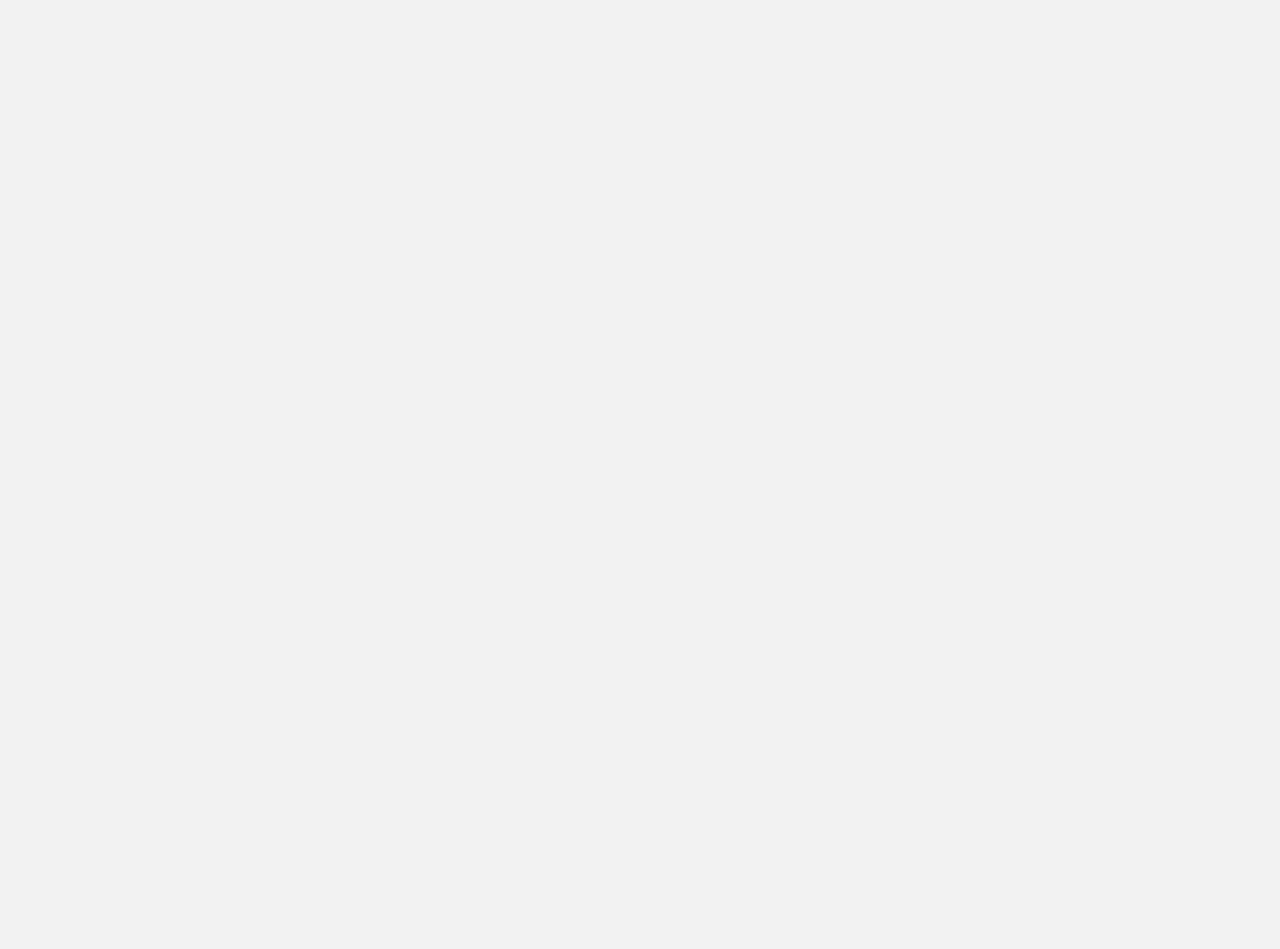
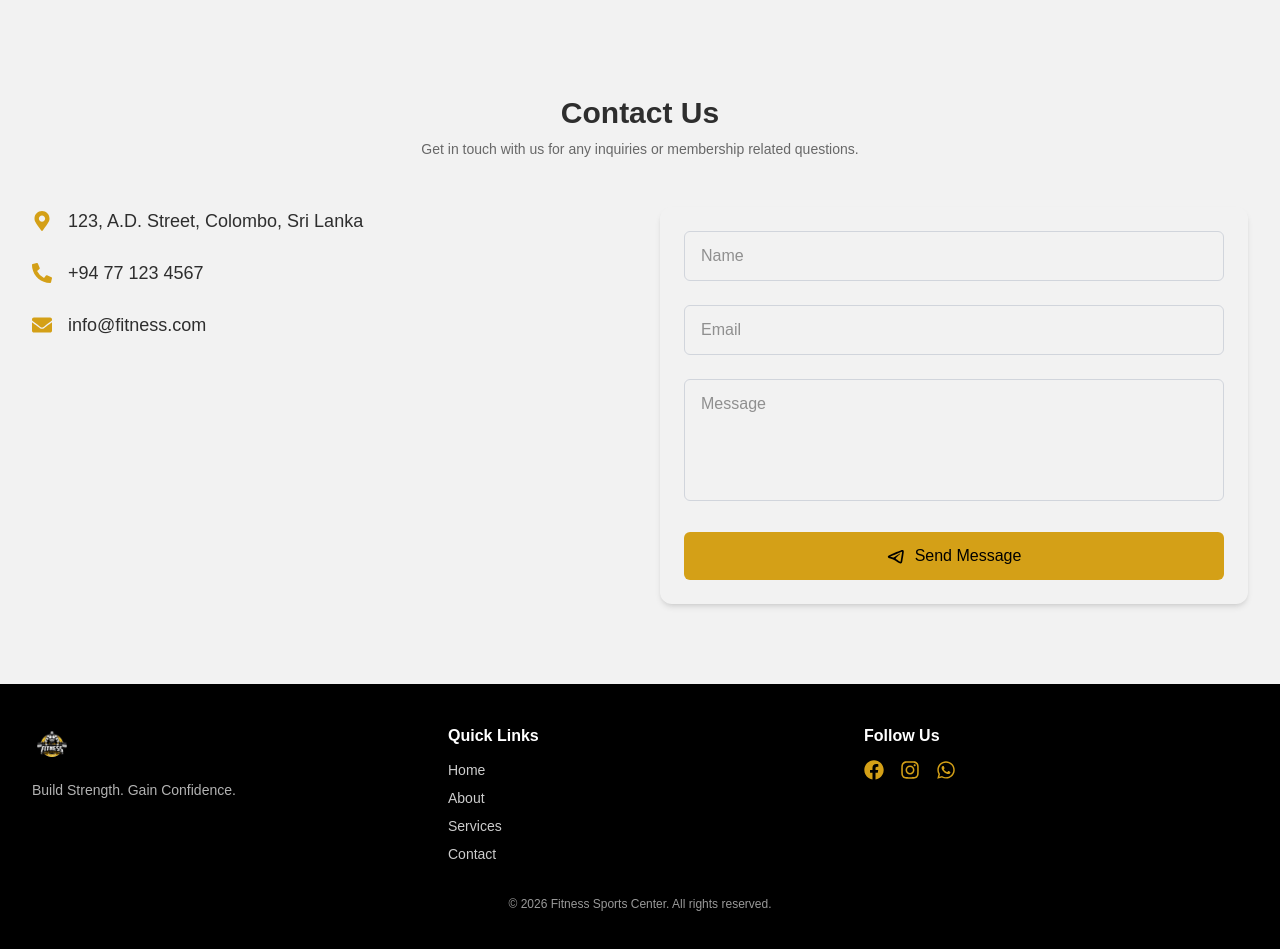
Before and after one commit to utheshini/fitness-sports-center-website, a React (Vite) app: page / in a window 1280 px wide. Shown: the part 2780-3729 px from the top of the page. Before the commit the page ends 2795 px from the top, so only its background shows below. Built offline with nearby package versions, Linux system fonts and the light colour scheme.

Commit message:
build contact and footer components

```diff
--- a/src/App.jsx
+++ b/src/App.jsx
@@ -5,6 +5,8 @@ import About from "./components/About";
 import Services from "./components/Services";
 import Plans from "./components/Plans";
 import Trainers from "./components/Trainers";
+import Contact from "./components/Contact";
+import Footer from "./components/Footer";
 
 function App() {
   // Get initial theme from localStorage or system preference
@@ -44,6 +46,8 @@ function App() {
       <Services />
       <Plans />
       <Trainers />
+      <Contact />
+      <Footer />
     </>
   );
 }
--- /dev/null
+++ b/src/components/Contact.jsx
@@ -0,0 +1,158 @@
+import { useState } from "react";
+import { RiTelegram2Line } from "react-icons/ri";
+import { FaMapMarkerAlt, FaPhoneAlt, FaEnvelope } from "react-icons/fa";
+
+function Contact() {
+  // Separate states for each field
+  const [name, setName] = useState("");
+  const [email, setEmail] = useState("");
+  const [message, setMessage] = useState("");
+
+  const [errors, setErrors] = useState({});
+  const [success, setSuccess] = useState(false);
+
+  // Validation function
+  const validate = () => {
+    const newErrors = {};
+
+    if (!name.trim()) newErrors.name = "Name is required";
+
+    if (!email.trim()) {
+      newErrors.email = "Email is required";
+    } else if (!/^\S+@\S+\.\S+$/.test(email)) {
+      newErrors.email = "Invalid email format";
+    }
+
+    if (!message.trim()) newErrors.message = "Message is required";
+
+    return newErrors;
+  };
+
+  // Submit handler
+  const handleSubmit = (e) => {
+    e.preventDefault();
+
+    const validationErrors = validate();
+    setErrors(validationErrors);
+
+    if (Object.keys(validationErrors).length === 0) {
+      setSuccess(true);
+
+      // Clear form fields
+      setName("");
+      setEmail("");
+      setMessage("");
+
+      setTimeout(() => setSuccess(false), 3000);
+    }
+  };
+
+  return (
+    <section id="contact" className="py-20 bg-lightBg text-darkBg">
+      <div className="max-w-7xl mx-auto px-6 md:px-8">
+        {/* Heading */}
+        <div className="text-center mb-12">
+          <h2 className="text-2xl md:text-3xl font-bold">Contact Us</h2>
+          <p className="text-sm opacity-70 mt-2">
+            Get in touch with us for any inquiries or membership related
+            questions.
+          </p>
+        </div>
+
+        <div className="grid md:grid-cols-2 gap-10 items-start">
+          {/* Contact Details */}
+          <div className="space-y-6">
+
+            <div className="flex items-start gap-4 text-lg">
+              <FaMapMarkerAlt className="text-[var(--color-primary)] mt-1 text-xl" />
+              <p className="text-lg">123, A.D. Street, Colombo, Sri Lanka</p>
+            </div>
+
+            <div className="flex items-start gap-4 text-lg">
+              <FaPhoneAlt className="text-[var(--color-primary)] mt-1 text-xl" />
+              <p className="text-lg">+94 77 123 4567</p>
+            </div>
+
+            <div className="flex items-start gap-4 text-lg">
+              <FaEnvelope className="text-[var(--color-primary)] mt-1 text-xl" />
+              <p className="text-lg">info@fitness.com</p>
+            </div>
+
+          </div>
+
+          {/* Contact Form */}
+          <form
+            onSubmit={handleSubmit}
+            className="space-y-6 p-6 rounded-xl shadow-md bg-cardBg"
+          >
+            {/* Name */}
+            <div>
+              <input
+                type="text"
+                placeholder="Name"
+                value={name}
+                onChange={(e) => setName(e.target.value)}
+                className={`w-full px-4 py-3 rounded-md outline-none border transition ${
+                  errors.name ? "border-red-500" : "border-gray-300"
+                } bg-cardBg text-darkBg`}
+              />
+              {errors.name && (
+                <p className="text-red-500 text-xs mt-1">{errors.name}</p>
+              )}
+            </div>
+
+            {/* Email */}
+            <div>
+              <input
+                type="email"
+                placeholder="Email"
+                value={email}
+                onChange={(e) => setEmail(e.target.value)}
+                className={`w-full px-4 py-3 rounded-md outline-none border transition ${
+                  errors.email ? "border-red-500" : "border-gray-300"
+                } bg-cardBg text-darkBg`}
+              />
+              {errors.email && (
+                <p className="text-red-500 text-xs mt-1">{errors.email}</p>
+              )}
+            </div>
+
+            {/* Message */}
+            <div>
+              <textarea
+                rows="4"
+                placeholder="Message"
+                value={message}
+                onChange={(e) => setMessage(e.target.value)}
+                className={`w-full px-4 py-3 rounded-md outline-none border resize-none transition ${
+                  errors.message ? "border-red-500" : "border-gray-300"
+                } bg-cardBg text-darkBg`}
+              ></textarea>
+              {errors.message && (
+                <p className="text-red-500 text-xs mt-1">{errors.message}</p>
+              )}
+            </div>
+
+            {/* Submit Button with Telegram */}
+            <button
+              type="submit"
+              className="w-full btn-primary flex items-center justify-center gap-2 px-4 py-3 hover:bg-primaryDark transition cursor-pointer"
+            >
+              <RiTelegram2Line className="text-xl" />
+              <span>Send Message</span>
+            </button>
+
+            {/* Success Message */}
+            {success && (
+              <p className="text-green-500 text-sm text-center">
+                Message sent successfully!
+              </p>
+            )}
+          </form>
+        </div>
+      </div>
+    </section>
+  );
+}
+
+export default Contact;
--- /dev/null
+++ b/src/components/Footer.jsx
@@ -0,0 +1,46 @@
+import logo from "../assets/logo.png";
+import { FaFacebook, FaInstagram, FaWhatsapp } from "react-icons/fa";
+
+function Footer() {
+  return (
+    <footer className="bg-black text-white py-10">
+      <div className="max-w-7xl mx-auto px-6 md:px-8 grid md:grid-cols-3 gap-8">
+
+        {/* LEFT */}
+        <div>
+          <img src={logo} alt="logo" className="h-10 mb-4" />
+          <p className="text-sm opacity-70">
+            Build Strength. Gain Confidence.
+          </p>
+        </div>
+
+        {/* LINKS */}
+        <div>
+          <h4 className="font-semibold mb-3">Quick Links</h4>
+          <ul className="space-y-2 text-sm opacity-80">
+            <li><a href="#">Home</a></li>
+            <li><a href="#about">About</a></li>
+            <li><a href="#services">Services</a></li>
+            <li><a href="#contact">Contact</a></li>
+          </ul>
+        </div>
+
+        {/* SOCIAL */}
+        <div>
+          <h4 className="font-semibold mb-3">Follow Us</h4>
+          <div className="flex gap-4 text-xl text-[var(--color-primary)]">
+            <span><FaFacebook /></span>
+            <span><FaInstagram /></span>
+            <span><FaWhatsapp /></span>
+          </div>
+        </div>
+      </div>
+
+      <div className="text-center text-xs opacity-60 mt-8">
+        © 2026 Fitness Sports Center. All rights reserved.
+      </div>
+    </footer>
+  );
+}
+
+export default Footer;
```
